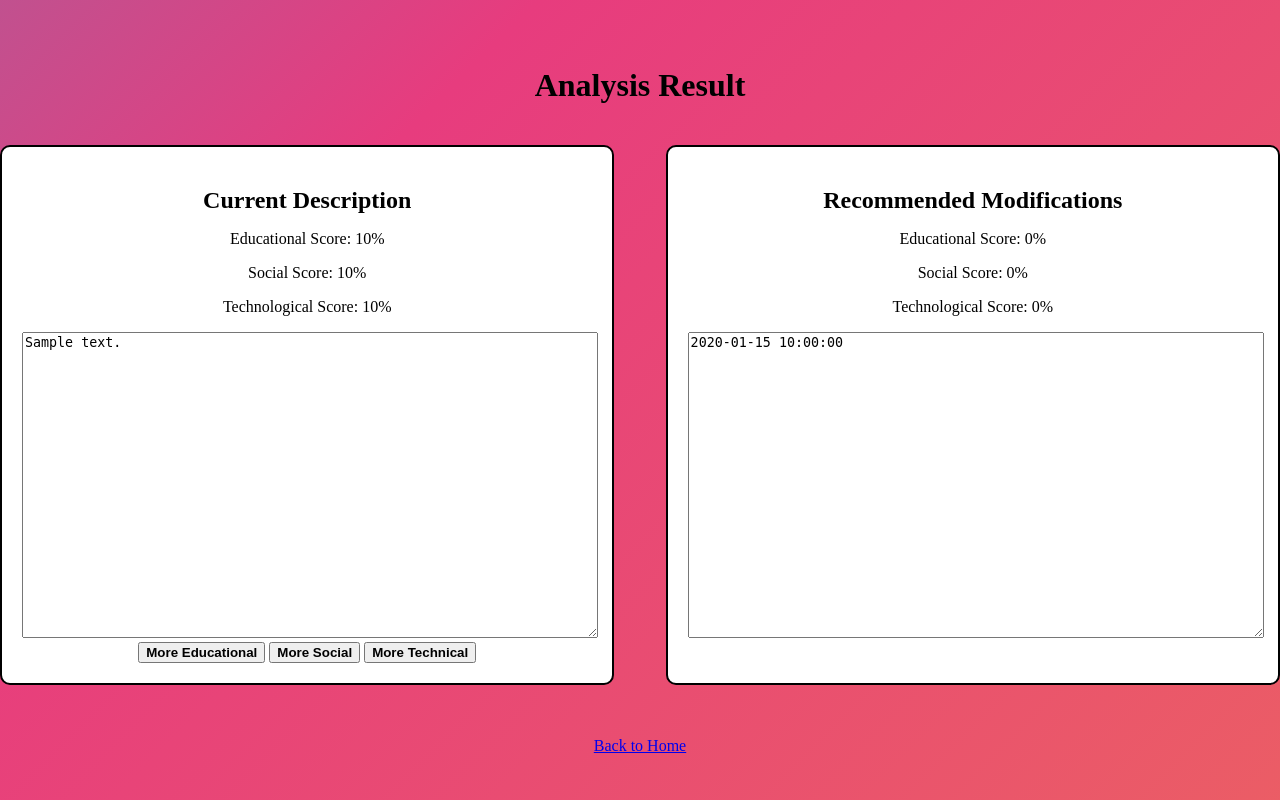
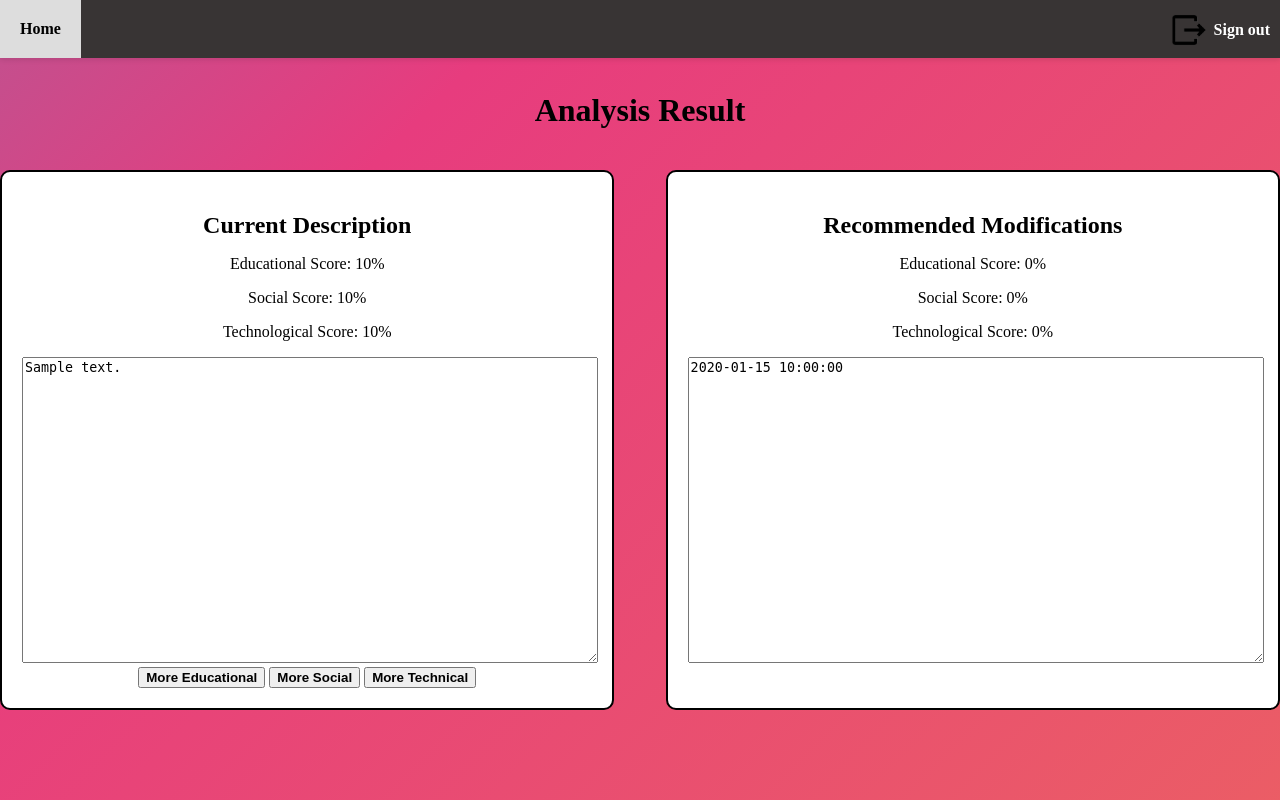
Before and after one commit to DanielGiedraitis/4th-Year-Project, a Flask app: template templates/result.html in a window 1280 px wide. Run offline with Flask 3, Linux system fonts and the light colour scheme; the template is opened without the code that fills it: most values are stand-ins (such as "Sample title", 1, 10 or a date in 2020); parts of the project's set-up code (start-up, migrations or seed data) failed here and were passed over.

Commit message:
Added horizontal nav bar to result page

```diff
--- a/static/style.css
+++ b/static/style.css
@@ -121,7 +121,7 @@ form button {
 }
 
 .logout span {
-    color: black;
+    color: white;
     text-decoration: none; /* Remove underline */
     font-weight: bold;
 }
@@ -270,3 +270,46 @@ body.register-page form button {
 #description {
     width: 764px;
 }
+
+
+/* Styles for the horizontal navbar */
+.navbar {
+    position: fixed;
+    top: 0;
+    left: 0;
+    width: 100%;
+    background-color: #383434;
+    padding: 20px 0;
+    box-shadow: 0 2px 5px rgba(0, 0, 0, 0.1);
+}
+
+.navbar ul {
+    list-style-type: none;
+    margin: 0;
+    padding: 0;
+}
+
+.navbar ul li {
+    display: inline;
+    margin-right: 20px;
+}
+
+.navbar ul li:last-child {
+    margin-right: 0;
+}
+
+.navbar ul li a {
+    text-decoration: none;
+    color: white;
+    font-weight: bold;
+}
+
+.navbar ul li:first-child a {
+    background-color: #08ac6c;
+    padding: 21px 20px;
+}
+
+.navbar ul li a:hover {
+    background-color: #ddd;
+    color: black;
+}
--- a/templates/result.html
+++ b/templates/result.html
@@ -7,6 +7,20 @@
     <title>Analysis Result - Diversity in Computing</title>
 </head>
 <body>
+    <!-- Navigation Bar -->
+    <div class="navbar">
+        <ul>
+            <li><a href="/" class="active">Home</a></li>
+            <!-- Add more navigation links as needed -->
+        </ul>
+        <div class="navbar-right">
+            <a href="/logout" class="logout">
+                <img src="{{ url_for('static', filename='logout.png') }}" alt="Logout">
+                <span>Sign out</span>
+            </a>
+        </div>
+    </div>
+
     <div class="container result-container">
         <h1>Analysis Result</h1>
 
@@ -39,9 +53,6 @@
 
             <textarea id="modified_text" readonly>{{ modified_text }}</textarea>
         </div>
-
-        <br><br><br><br><br><br><br><br><br><br><br><br><br><br><br><br><br><br><br><br><br><br><br><br><br><br><br><br><br><br><br><br><br><br>
-        <a href="/">Back to Home</a>
     </div>
 
     <script>
```
